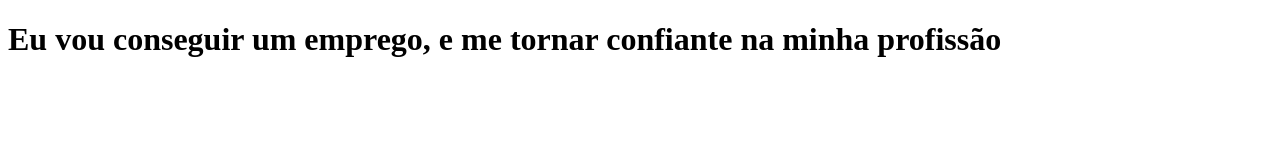
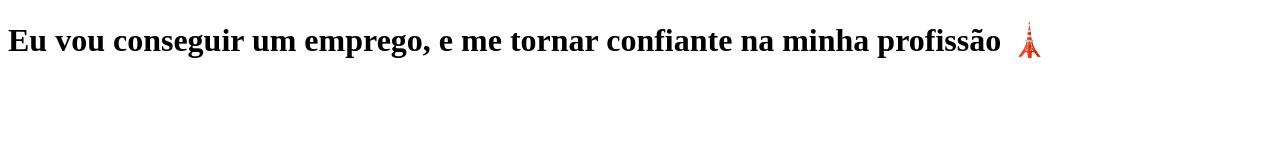
Before and after one commit to pedro-cella/clone-tabnews, a Next.js app: page / in a window 1280 px wide. Shown: the top 160 px of the page. Built offline with nearby package versions, Linux system fonts and the light colour scheme.

Commit message:
modifica a frase

```diff
--- a/pages/index.js
+++ b/pages/index.js
@@ -1,5 +1,5 @@
 function Home() {
-    return <h1>Eu vou conseguir um emprego, e me tornar confiante na minha profissão</h1>
+    return <h1>Eu vou conseguir um emprego, e me tornar confiante na minha profissão 🗼</h1>
 }
 
 export default Home;
```
